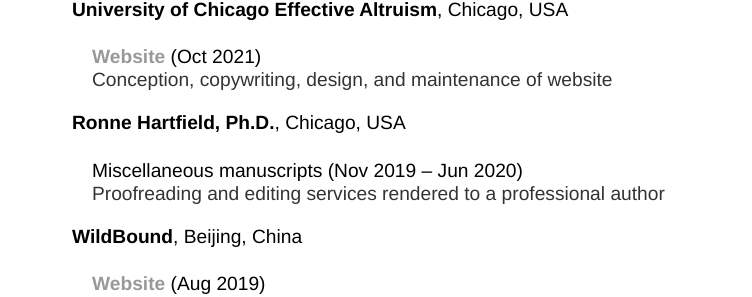
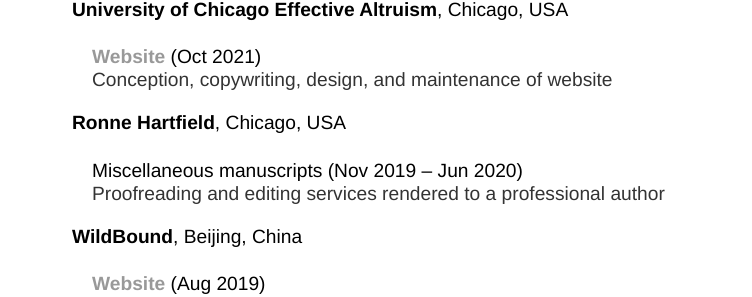
Before and after one commit to y-james-hu/y-james-hu.github.io, a Jekyll site: the page built from projects/index.html, in a window 1280 px wide and 900 px high, scrolled down 2244 px. Shown: the part 358-655 px from the top of the window, without its empty margins (160-912 px from the left). Built offline with Jekyll 4.4.1, drawn with Linux system fonts in a browser that asks for light colours.

Commit message:
Update index.html

```diff
--- a/projects/index.html
+++ b/projects/index.html
@@ -89,7 +89,7 @@
       <h4 style="margin-left: 60px"><a href = "https://www.uchicagoea.org/">Website</a><span style="font-weight:normal"> (Oct 2021)</span></h4>
       <p style="margin-left: 60px">Conception, copywriting, design, and maintenance of website</p>
 
-    <h3 style="margin-left: 40px">Ronne Hartfield, Ph.D.<span style="font-weight:normal">, Chicago, USA</span></h3>
+    <h3 style="margin-left: 40px">Ronne Hartfield<span style="font-weight:normal">, Chicago, USA</span></h3>
 
       <h4 style="margin-left: 60px"><span style="font-weight:normal">Miscellaneous manuscripts (Nov 2019 – Jun 2020)</span></h4>
       <p style="margin-left: 60px">Proofreading and editing services rendered to a professional author</p>
```
